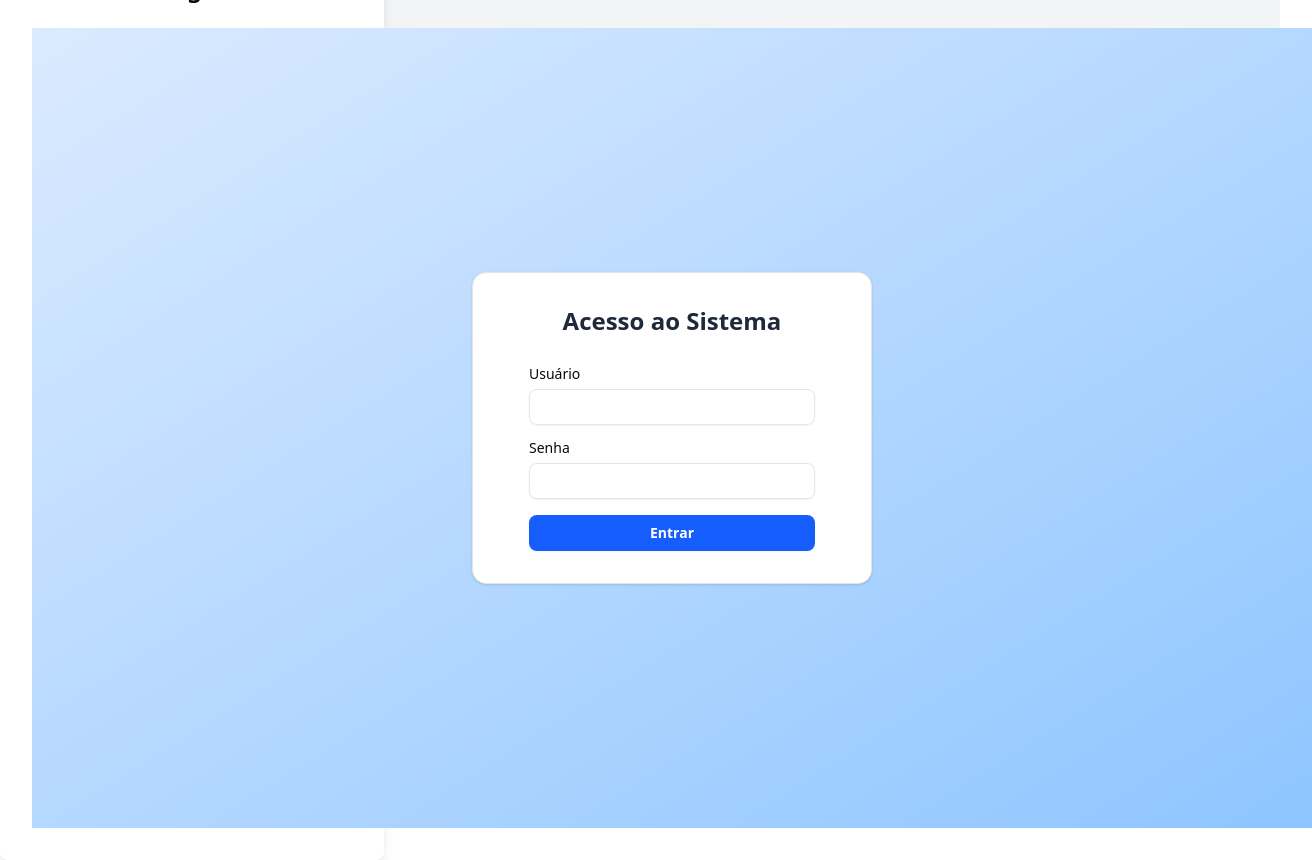
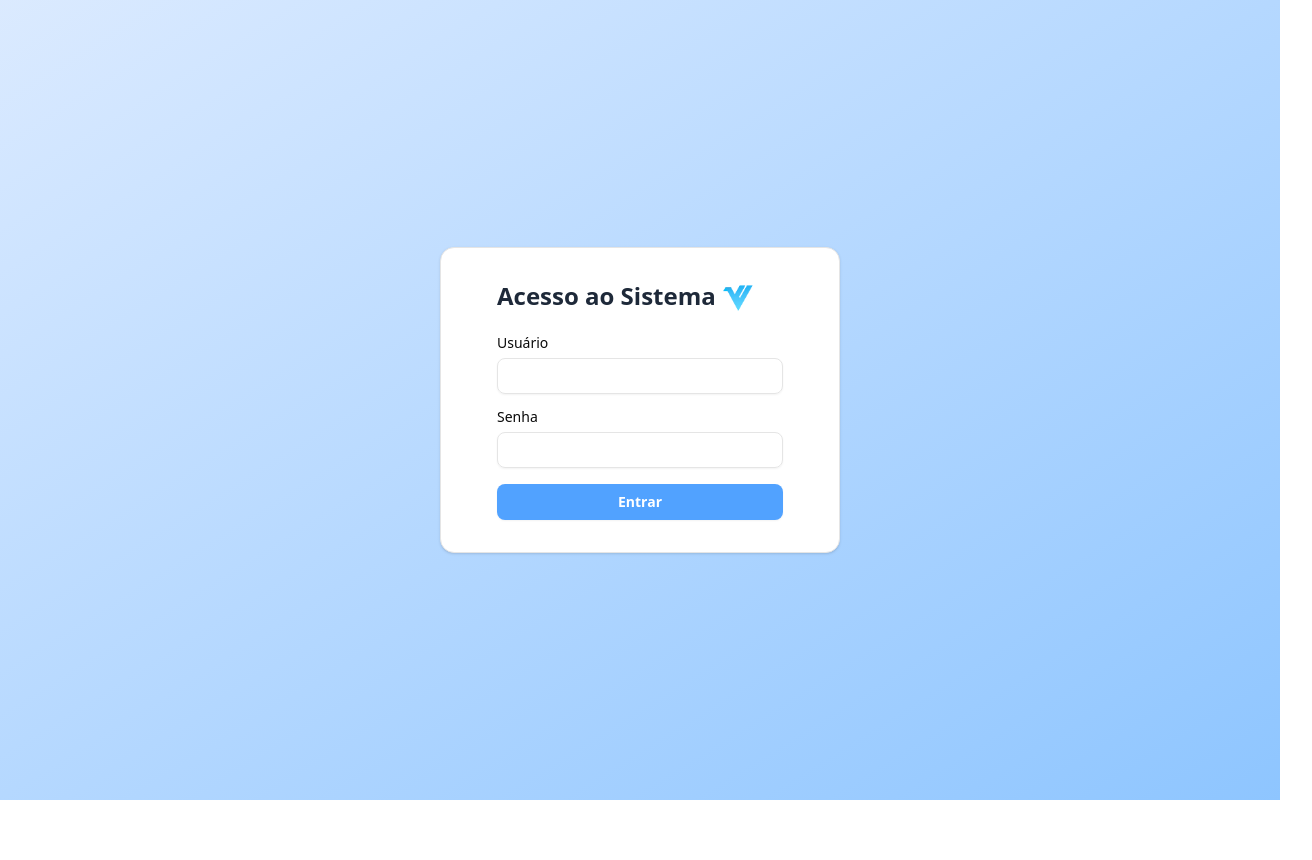
Before and after one commit to viniciuslourencof/vlfgestao, a React (Vite) app: page /login in a window 1280 px wide. Shown: the whole page, 1312 px wide, since content can reach past the window. After the commit the page ends 800 px from the top, so only its background shows below. Built offline with nearby package versions, Linux system fonts and the light colour scheme.

Commit message:
adicionado login básico

```diff
--- a/src/components/login-form.tsx
+++ b/src/components/login-form.tsx
@@ -60,10 +60,11 @@ export function LoginForm() {
   return (
     <div className="min-h-screen w-screen flex items-center justify-center bg-gradient-to-br from-blue-100 to-blue-300 p-0 m-0">
       <Card className="w-full max-w-[400px] p-8 mx-4">
-        <CardHeader>
+        <CardHeader className="flex items-center">
           <CardTitle className="text-center text-2xl font-bold text-gray-800">
             Acesso ao Sistema
           </CardTitle>
+          <img src="vlf.png" alt="eBar Logo" className="w-8 h-8" />
         </CardHeader>
         <CardContent className="space-y-4">
           <form onSubmit={handleLogin} className="space-y-4">
@@ -99,7 +100,7 @@ export function LoginForm() {
             )}
             <Button
               type="submit"
-              className="w-full bg-blue-600 hover:bg-blue-700 text-white font-semibold"
+              className="w-full bg-blue-400 hover:bg-blue-300 text-white font-semibold cursor-pointer"
             >
               Entrar
             </Button>
--- a/src/pages/LoginPage.tsx
+++ b/src/pages/LoginPage.tsx
@@ -1,12 +1,5 @@
 import { LoginForm } from "../components/login-form";
 
 export function LoginPage() {
-  return (
-    <div className="min-h-screen flex justify-center items-center bg-gray-100">
-      <div className="bg-white p-8 rounded-md shadow-lg w-full sm:w-96">
-        <h2 className="text-2xl font-bold text-center mb-6">Login</h2>
-        <LoginForm />
-      </div>
-    </div>
-  );
+  return <LoginForm />;
 }
```
